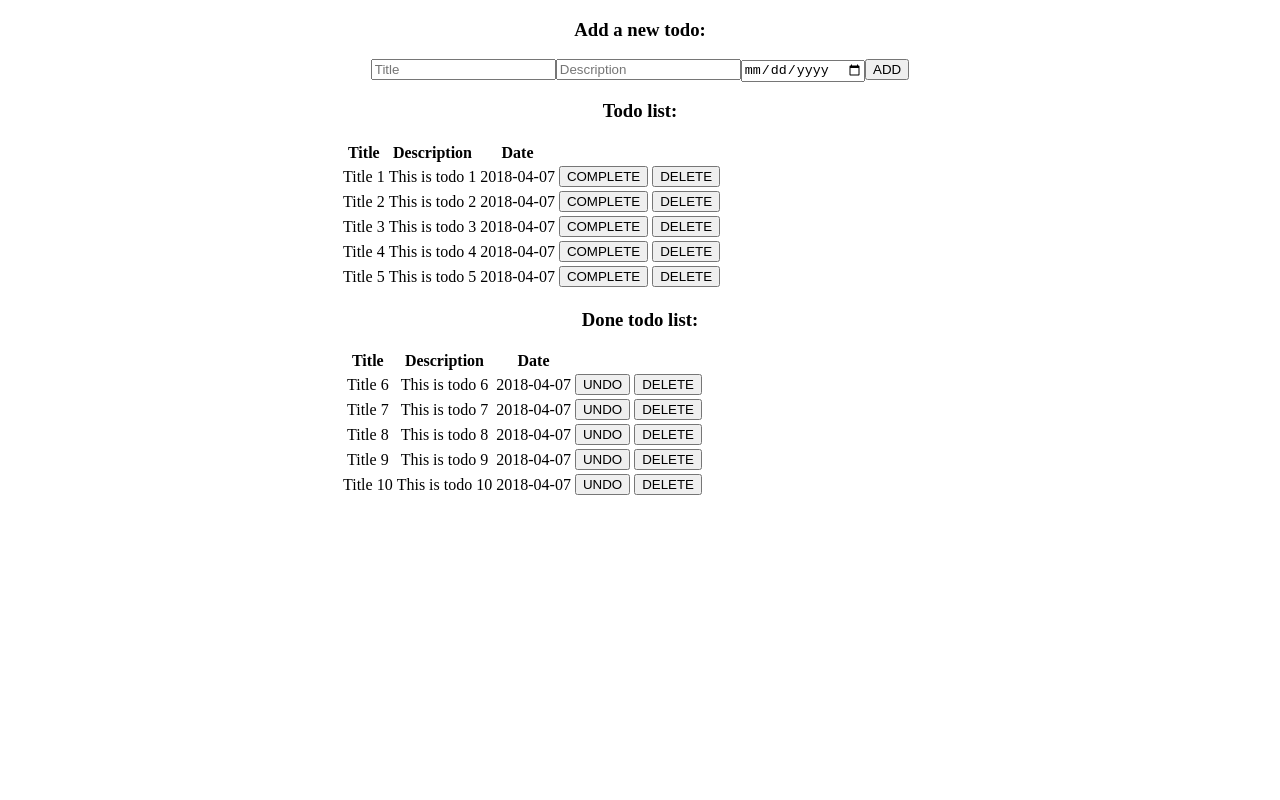
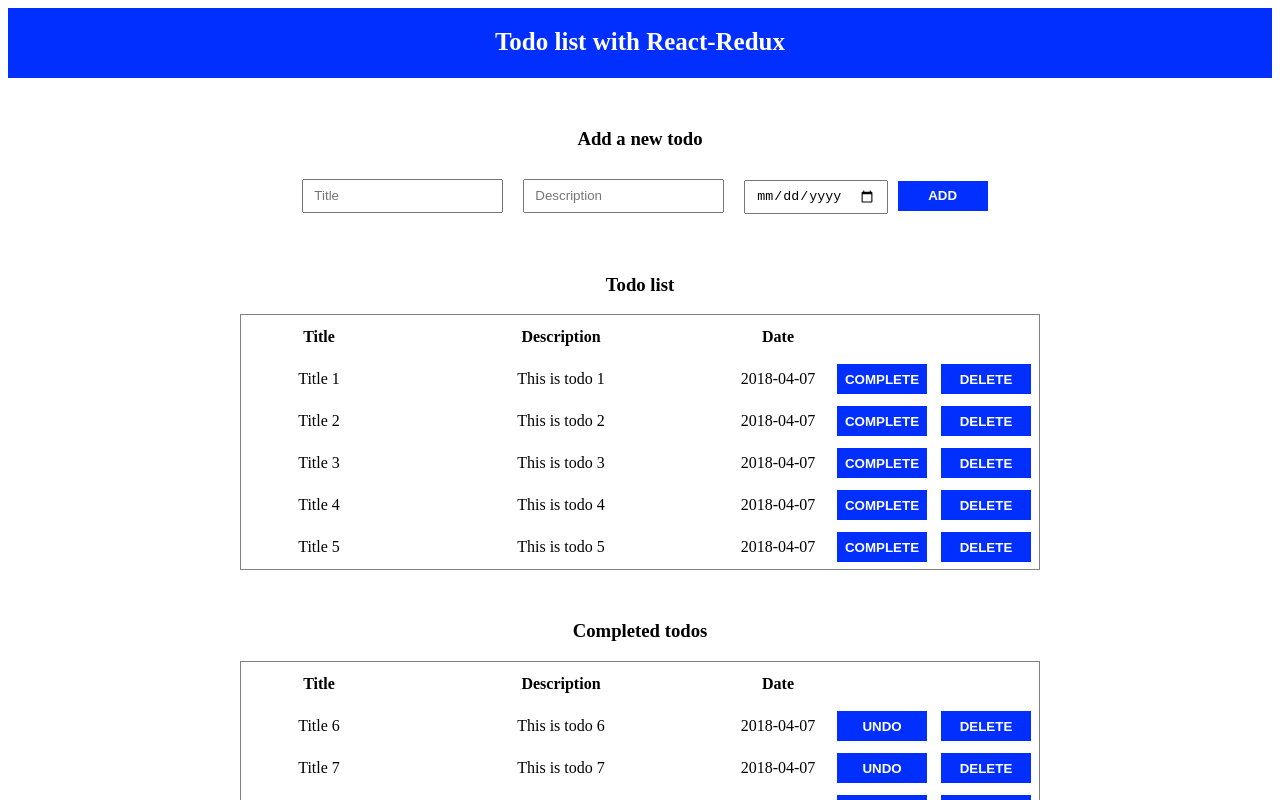
Before and after one commit to lam-ngo/Redux_practice_todo-list, a React (Create React App) app: page / in a window 1280 px wide. Shown: the top 800 px of the page. Built offline with nearby package versions, Linux system fonts and the light colour scheme.

Commit message:
Added inline styles to components

```diff
--- a/public/index.html
+++ b/public/index.html
@@ -19,7 +19,7 @@
       work correctly both with client-side routing and a non-root public URL.
       Learn how to configure a non-root public URL by running `npm run build`.
     -->
-    <title>React App</title>
+    <title>Todo List with React-Redux</title>
   </head>
   <body>
     <noscript>
--- a/src/components/App.js
+++ b/src/components/App.js
@@ -5,13 +5,16 @@ import AddTodo from '../containers/AddTodo';
 import TodoList from '../containers/TodoList';
 import DoneList from '../containers/DoneList';
 //STYLES
-import { Wrapper } from '../styles';
+import { Html, Wrapper, AppTitle } from '../styles';
 
 const App = ({ todos, completeTodo, deleteTodo }) =>
-  <div style={Wrapper}>
-    <AddTodo />
-    <TodoList />
-    <DoneList />
+  <div style={Html}>
+    <div style={AppTitle}>Todo list with React-Redux</div>
+    <div style={Wrapper}>
+      <AddTodo />
+      <TodoList />
+      <DoneList />
+    </div>
   </div>
 
 export default App;
--- a/src/components/Todo.js
+++ b/src/components/Todo.js
@@ -1,12 +1,13 @@
 import React from 'react';
+import { Table, Button } from '../styles';
 
 const Todo = ({ todo, button1, button2, function1, function2 }) =>
-  <tr>
+  <tr style={Table.row}>
     <td>{todo.title}</td>
     <td>{todo.description}</td>
     <td>{todo.date}</td>
-    <td><button onClick={() => function1()}>{button1}</button></td>
-    <td><button onClick={() => function2()}>{button2}</button></td>
+    <td><button style={Button} onClick={() => function1()}>{button1}</button></td>
+    <td><button style={Button} onClick={() => function2()}>{button2}</button></td>
   </tr>
 
   export default Todo;
--- a/src/containers/AddTodo.js
+++ b/src/containers/AddTodo.js
@@ -1,13 +1,14 @@
 import React from 'react';
 import { connect } from 'react-redux';
 import { todoList_add } from '../actions';
+import { Container, Input, Button } from '../styles';
 
 const AddTodo = ({ dispatch }) => {
   let title = { value: ''}, description = { value: ''}, date = { value: ''}
 
   return (
-    <div>
-      <h3>Add a new todo:</h3>
+    <div style={Container}>
+      <h3>Add a new todo</h3>
       <div>
         <form onSubmit={e => {
             e.preventDefault()
@@ -24,10 +25,13 @@ const AddTodo = ({ dispatch }) => {
             description.value = ''
             date.value = ''
           }}>
-          <input type="text" placeholder="Title" ref={node => title = node}></input>
-          <input type="text" placeholder="Description" ref={node => description = node}></input>
-          <input type="date" ref={node => date = node}></input>
-          <button type="submit">ADD</button>
+          <input type="text" style={Input} placeholder="Title"
+            ref={node => title = node}></input>
+          <input type="text" style={Input} placeholder="Description"
+            ref={node => description = node}></input>
+          <input type="date" style={Input}
+            ref={node => date = node}></input>
+          <button style={Button} type="submit">ADD</button>
         </form>
       </div>
     </div>
--- a/src/containers/DoneList.js
+++ b/src/containers/DoneList.js
@@ -2,18 +2,19 @@ import React from 'react';
 import { connect } from 'react-redux';
 import Todo from '../components/Todo';
 import { todoList_add, doneList_remove } from '../actions';
+import { Container, Table } from '../styles';
 
 const DoneList = ({ doneTodos, undoTodo, deleteTodo }) =>
-  <div>
-    <h3>Done todo list:</h3>
-    <table>
+  <div style={Container}>
+    <h3>Completed todos</h3>
+    <table style={Table.table}>
       <thead>
-        <tr>
-          <th>Title</th>
-          <th>Description</th>
-          <th>Date</th>
-          <th></th>
-          <th></th>
+        <tr style={Table.row}>
+          <th style={Table.column_title}>Title</th>
+          <th style={Table.column_description}>Description</th>
+          <th style={Table.column_date}>Date</th>
+          <th style={Table.column_button}></th>
+          <th style={Table.column_button}></th>
         </tr>
       </thead>
       <tbody>
--- a/src/containers/TodoList.js
+++ b/src/containers/TodoList.js
@@ -2,18 +2,19 @@ import React from 'react';
 import { connect } from 'react-redux';
 import Todo from '../components/Todo';
 import { todoList_remove, doneList_add } from '../actions';
+import { Container, Table } from '../styles';
 
 const TodoList = ({ todos, completeTodo, deleteTodo }) =>
-  <div>
-    <h3>Todo list:</h3>
-    <table>
+  <div style={Container}>
+    <h3>Todo list</h3>
+    <table style={Table.table}>
       <thead>
-        <tr>
-          <th>Title</th>
-          <th>Description</th>
-          <th>Date</th>
-          <th></th>
-          <th></th>
+        <tr style={Table.row}>
+          <th style={Table.column_title}>Title</th>
+          <th style={Table.column_description}>Description</th>
+          <th style={Table.column_date}>Date</th>
+          <th style={Table.column_button}></th>
+          <th style={Table.column_button}></th>
         </tr>
       </thead>
       <tbody>
--- a/src/styles/index.js
+++ b/src/styles/index.js
@@ -1,5 +1,62 @@
-export const Wrapper = {
-  width: '600px',
-  margin: '0px auto',
+export const Html = {
+  width: '100%',
+  margin: '0px',
+  padding: '0px',
   textAlign: 'center'
 }
+
+export const Wrapper = {
+  width: '800px',
+  margin: '0px auto',
+}
+
+export const Container = {
+  margin: '50px 0px'
+}
+
+export const AppTitle = {
+  height: '50px',
+  paddingTop: '20px',
+  fontSize: '25px',
+  fontWeight: '600',
+  color: '#FFFFFF',
+  backgroundColor: '#002fff',
+}
+
+export const Input = {
+  height: '30px',
+  margin: '10px',
+  padding: '0px 10px',
+}
+
+export const Table = {
+  table: {
+    width: '100%',
+    border: '1px solid grey'
+  },
+  row: {
+    height: '40px',
+  },
+  column_title: {
+    width: '150px',
+  },
+  column_description: {
+
+  },
+  column_date: {
+    width: '100px',
+  },
+  column_button: {
+    width: '100px',
+  }
+}
+
+export const Button = {
+  width: '90px',
+  height: '30px',
+  border: '0px',
+  cursor: 'pointer',
+  fontWeight: '600',
+  color: '#FFFFFF',
+  backgroundColor: '#002fff'
+}
```
